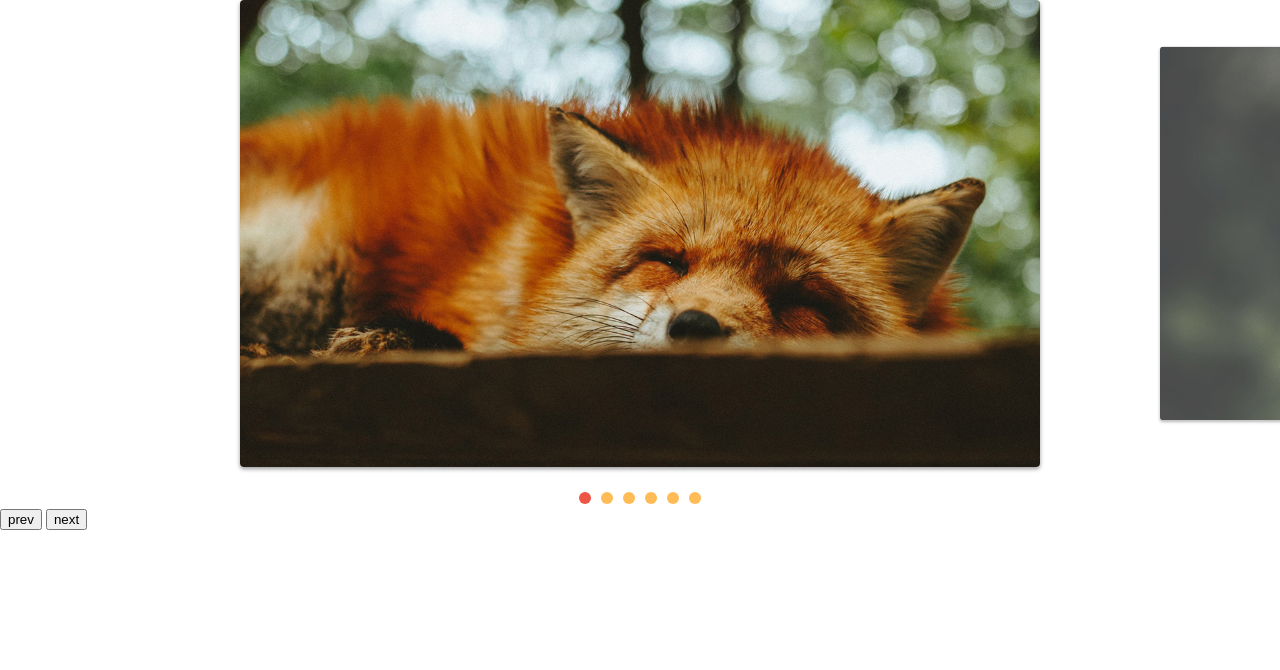
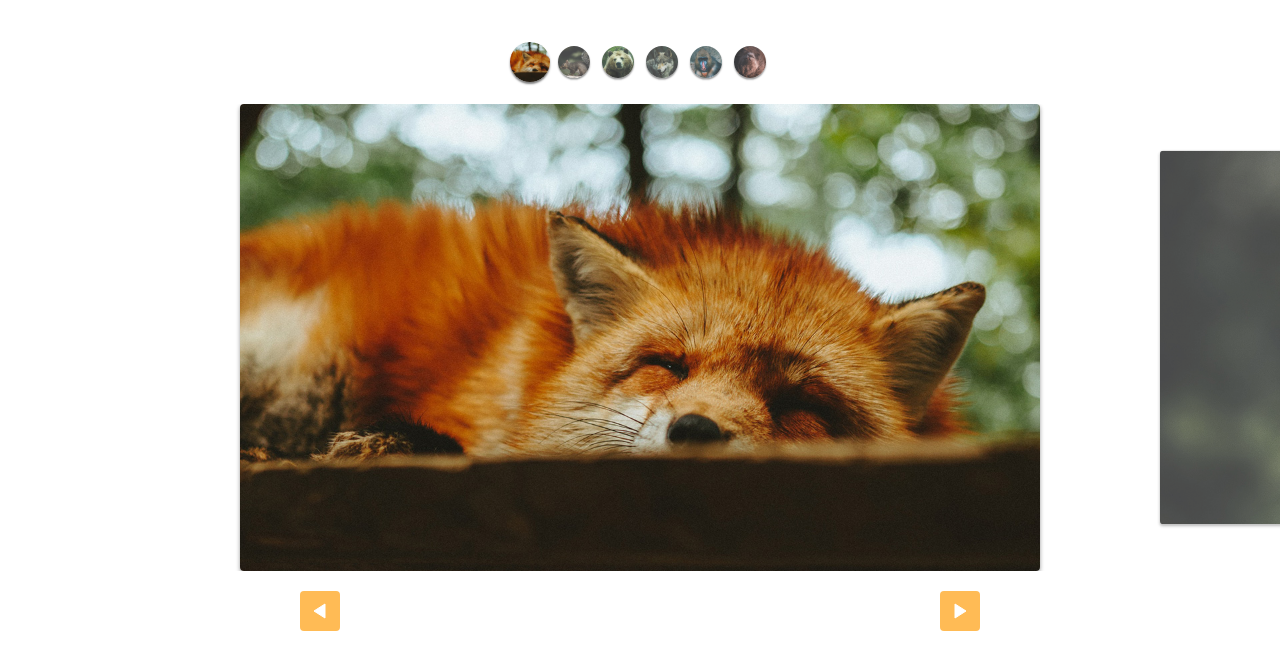
Before and after one commit to fmichae/slide, a plain HTML site: page index.html in a window 1280 px wide. Drawn offline with Linux system fonts and the light colour scheme.

Commit message:
custom controls estilizados

```diff
--- a/css/style.css
+++ b/css/style.css
@@ -64,3 +64,48 @@
 [data-control="slide"] li.active a, [data-control="slide"] li a:hover {
   background: #E54;
 }
+
+.custom-controls {
+  display: flex;
+  justify-content: center;
+  margin-top: 40px;
+  margin-bottom: 20px;
+  flex-wrap: wrap;
+}
+
+.custom-controls li {
+  opacity: .8;
+  transform: scale(.8);
+  width: 40px;
+  height: 40px;
+  border-radius: 50%;
+  overflow: hidden;
+  margin: 2px;
+  box-shadow: 0 2px 2px rgba(0,0,0,.5);
+  transition: .3s;
+}
+
+.custom-controls li.active {
+  opacity: 1;
+  transform: scale(1);
+}
+
+.arrow-nav {
+  display: flex;
+  justify-content: space-around;
+  margin: 20px 0;
+}
+
+.arrow-nav button {
+  cursor: pointer;
+  border: none;
+  border-radius: 4px;
+  color: white;
+  width: 40px;
+  height: 40px;
+  background: #FB5 url('../img/arrow.svg') center center no-repeat;
+}
+
+.arrow-nav button.prev {
+  transform: rotate(-180deg);
+}
--- a/index.html
+++ b/index.html
@@ -8,6 +8,14 @@
   <link rel="stylesheet" href="css/style.css">
 </head>
 <body>
+  <ul class="custom-controls">
+    <li><img src="img/foto1-thumb.jpg" alt=""></li>
+    <li><img src="img/foto2-thumb.jpg" alt=""></li>
+    <li><img src="img/foto3-thumb.jpg" alt=""></li>
+    <li><img src="img/foto4-thumb.jpg" alt=""></li>
+    <li><img src="img/foto5-thumb.jpg" alt=""></li>
+    <li><img src="img/foto6-thumb.jpg" alt=""></li>
+  </ul>
   <div class="slide-wrapper">
     <ul class="slide">
       <li><img src="img/foto1.jpg" alt=""></li>
@@ -19,8 +27,8 @@
     </ul>
   </div>
   <div class="arrow-nav">
-    <button class="prev">prev</button>
-    <button class="next">next</button>
+    <button class="prev"></button>
+    <button class="next"></button>
   </div>
   <script type="module" src="js/script.js"></script>
 </body>
--- a/js/script.js
+++ b/js/script.js
@@ -1,9 +1,6 @@
-import { SlideNav } from './slide.js';
+import SlideNav from './slide.js';
 
 const slide = new SlideNav('.slide', '.slide-wrapper');
 slide.init();
 slide.addArrow('.prev', '.next');
-
-slide.addControl();
-
-console.log(slide);
+slide.addControl('.custom-controls');
--- a/js/slide.js
+++ b/js/slide.js
@@ -146,7 +146,7 @@ export class Slide {
   }
 }
 
-export class SlideNav extends Slide {
+export default class SlideNav extends Slide {
   constructor(slide, wrapper) {
     super(slide, wrapper);
     this.bindControlEvents();
```
Lines whose indentation alone changed are shown as unchanged.
